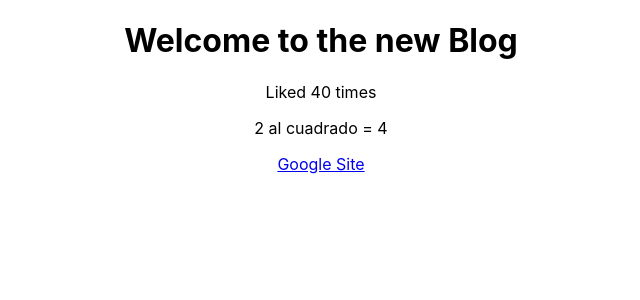
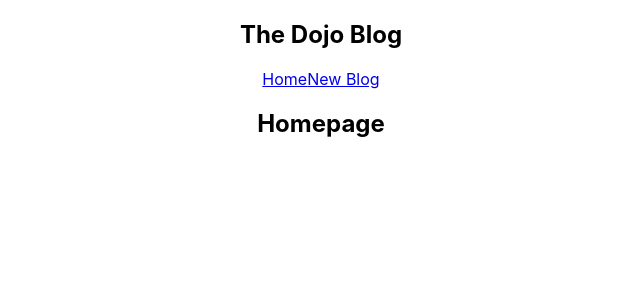
Before and after one commit to gabusdev/Simple-blog, a React (Create React App) app: page / in a window 1280 px wide. Shown: the top 300 px of the page, without its empty margins (319-959 px from the left). Built offline with nearby package versions, Linux system fonts and the light colour scheme; the HTML template or start-up script is replaced by a standard one.

Commit message:
Creados mis dos primeros componentes y agregados a la App

```diff
--- a/src/App.tsx
+++ b/src/App.tsx
@@ -1,6 +1,8 @@
 // import React from 'react';
 // import logo from './logo.svg';
 import "./App.css";
+import Navbar from "./Navbar";
+import Home from "./Home";
 
 function App() {
   const title = "Welcome to the new Blog";
@@ -10,10 +12,8 @@
   return (
     <div className='App'>
       <div className='content'>
-        <h1>{title}</h1>
-        <p>Liked {likes} times</p>
-        <p>{`2 al cuadrado = ${Math.pow(2, 2)}`}</p>
-        <a href={link}>Google Site</a>
+        <Navbar />
+        <Home />
       </div>
     </div>
   );
--- /dev/null
+++ b/src/Home.tsx
@@ -0,0 +1,13 @@
+import { FunctionComponent } from "react";
+
+interface HomeProps {}
+
+const Home: FunctionComponent<HomeProps> = () => {
+  return (
+    <div className='home'>
+      <h2>Homepage</h2>
+    </div>
+  );
+};
+
+export default Home;
--- /dev/null
+++ b/src/Navbar.tsx
@@ -0,0 +1,17 @@
+import { FunctionComponent } from "react";
+
+interface NavbarProps {}
+
+const Navbar: FunctionComponent<NavbarProps> = () => {
+  return (
+    <nav className='navbar'>
+      <h1>The Dojo Blog</h1>
+      <div className='links'>
+        <a href='/'>Home</a>
+        <a href='/create'>New Blog</a>
+      </div>
+    </nav>
+  );
+};
+
+export default Navbar;
```
